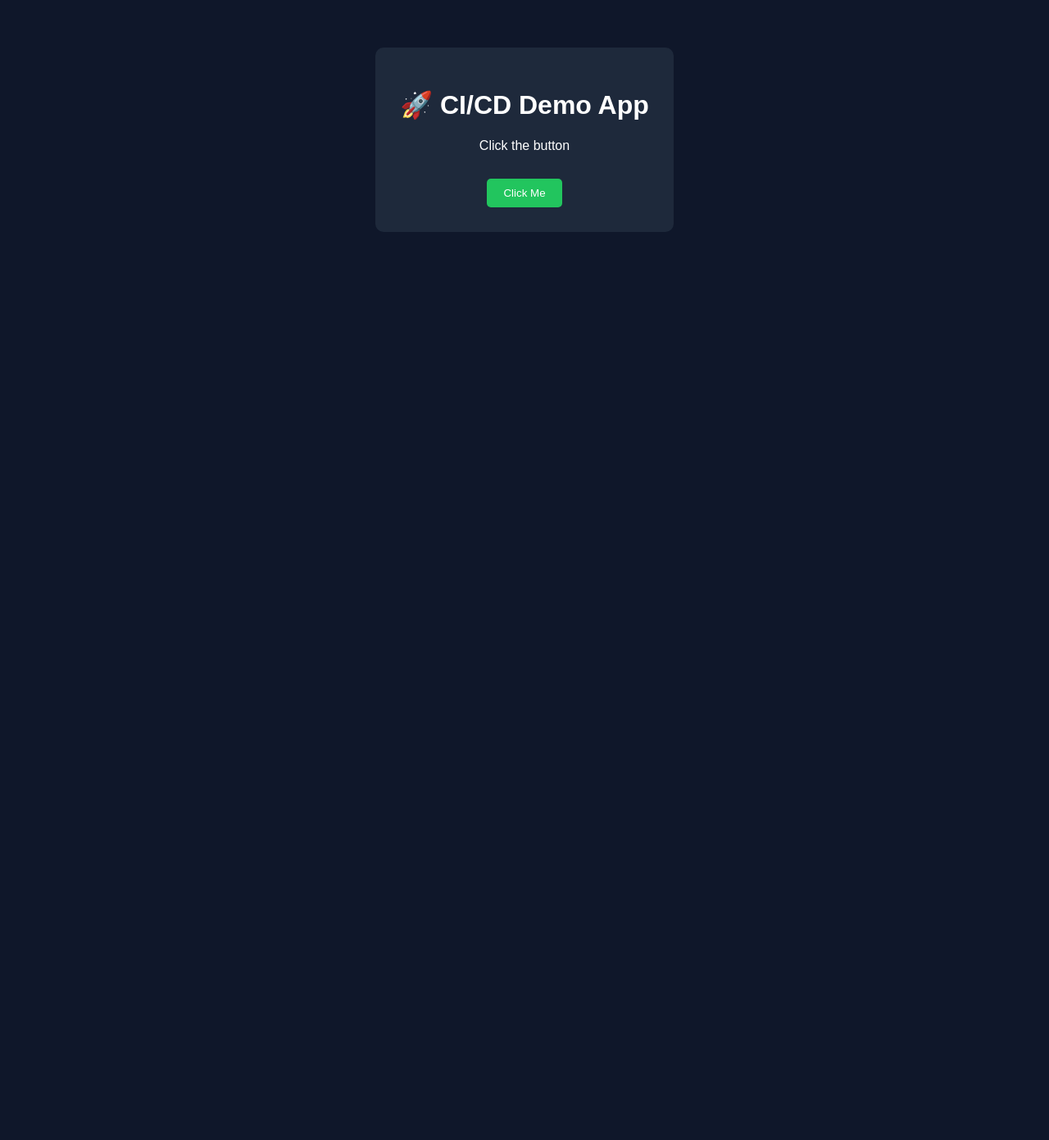
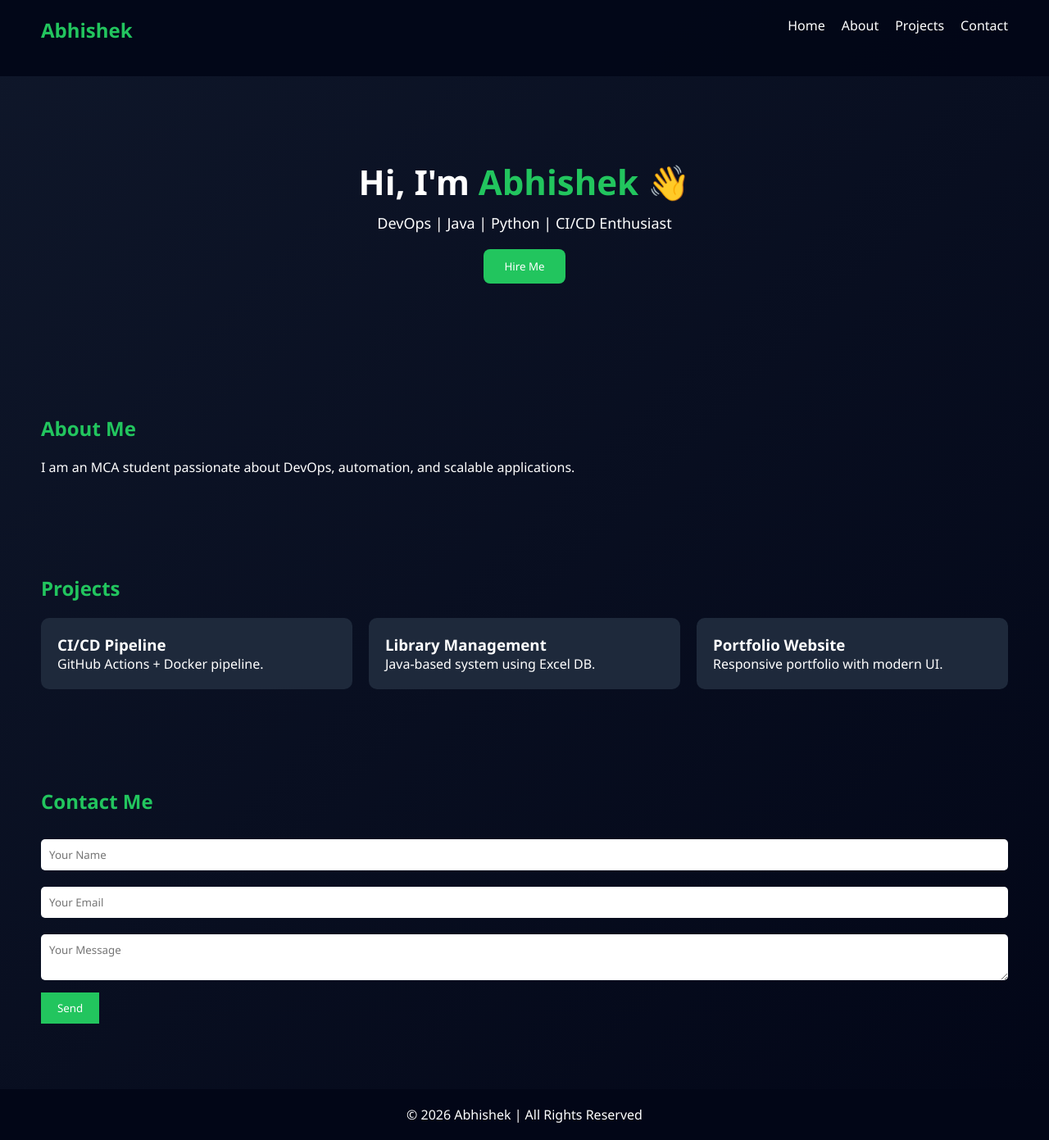
Before and after one commit to Abhishek25singh25/Github-Action-Project, a plain HTML site: page index.html in a window 1280 px wide. Shown: the whole page at 82% size. Before the commit the page ends 800 px from the top, so only its background shows below. Drawn offline with Linux system fonts and the light colour scheme.

Commit message:
Updated: index.html

```diff
--- a/index.html
+++ b/index.html
@@ -2,52 +2,185 @@
 <html lang="en">
 <head>
 <meta charset="UTF-8">
-  <title>My Simple App</title>
+<meta name="viewport" content="width=device-width, initial-scale=1.0">
+<title>Abhishek | Portfolio</title>
 
 <style>
-    body {
-      font-family: Arial;
-      background: #0f172a;
-      color: white;
-      text-align: center;
-      padding: 50px;
+* {
+  margin: 0;
+  padding: 0;
+  box-sizing: border-box;
+  font-family: 'Segoe UI', sans-serif;
 }
 
-    .box {
-      background: #1e293b;
-      padding: 30px;
-      border-radius: 10px;
-      display: inline-block;
+body {
+  background: linear-gradient(135deg, #0f172a, #020617);
+  color: white;
 }
 
-    button {
-      padding: 10px 20px;
+/* Navbar */
+nav {
+  display: flex;
+  justify-content: space-between;
+  padding: 20px 50px;
+  background: rgba(2,6,23,0.9);
+}
+
+nav h2 {
+  color: #22c55e;
+}
+
+nav ul {
+  display: flex;
+  gap: 20px;
+  list-style: none;
+}
+
+nav a {
+  color: white;
+  text-decoration: none;
+}
+
+/* Hero */
+.hero {
+  text-align: center;
+  padding: 100px 20px;
+}
+
+.hero h1 {
+  font-size: 42px;
+}
+
+.hero span {
+  color: #22c55e;
+}
+
+.hero p {
+  margin-top: 10px;
+  font-size: 18px;
+}
+
+.hero button {
+  margin-top: 20px;
+  padding: 12px 25px;
   border: none;
   background: #22c55e;
   color: white;
-      border-radius: 5px;
   cursor: pointer;
-      margin-top: 15px;
+  border-radius: 8px;
 }
 
-    button:hover {
-      background: #16a34a;
+/* Sections */
+section {
+  padding: 60px 50px;
+}
+
+h2 {
+  color: #22c55e;
+  margin-bottom: 20px;
+}
+
+/* Projects */
+.projects {
+  display: grid;
+  grid-template-columns: repeat(auto-fit, minmax(250px, 1fr));
+  gap: 20px;
+}
+
+.card {
+  background: #1e293b;
+  padding: 20px;
+  border-radius: 10px;
+  transition: 0.3s;
+}
+
+.card:hover {
+  transform: translateY(-10px);
+}
+
+/* Contact */
+.contact input, .contact textarea {
+  width: 100%;
+  margin: 10px 0;
+  padding: 10px;
+  border-radius: 5px;
+  border: none;
+}
+
+.contact button {
+  background: #22c55e;
+  padding: 10px 20px;
+  border: none;
+  color: white;
+  cursor: pointer;
+}
+
+/* Footer */
+footer {
+  text-align: center;
+  padding: 20px;
+  background: #020617;
+  margin-top: 20px;
 }
 </style>
 </head>
 
 <body>
 
-  <div class="box">
-    <h1>🚀 CI/CD Demo App</h1>
-    <p id="text">Click the button</p>
+<nav>
+  <h2>Abhishek</h2>
+  <ul>
+    <li><a href="#">Home</a></li>
+    <li><a href="#about">About</a></li>
+    <li><a href="#projects">Projects</a></li>
+    <li><a href="#contact">Contact</a></li>
+  </ul>
+</nav>
 
-    <button onclick="changeText()">Click Me</button>
+<div class="hero">
+  <h1>Hi, I'm <span>Abhishek</span> 👋</h1>
+  <p>DevOps | Java | Python | CI/CD Enthusiast</p>
+  <button onclick="hireMe()">Hire Me</button>
 </div>
 
+<section id="about">
+  <h2>About Me</h2>
+  <p>I am an MCA student passionate about DevOps, automation, and scalable applications.</p>
+</section>
+
+<section id="projects">
+  <h2>Projects</h2>
+  <div class="projects">
+    <div class="card">
+      <h3>CI/CD Pipeline</h3>
+      <p>GitHub Actions + Docker pipeline.</p>
+    </div>
+    <div class="card">
+      <h3>Library Management</h3>
+      <p>Java-based system using Excel DB.</p>
+    </div>
+    <div class="card">
+      <h3>Portfolio Website</h3>
+      <p>Responsive portfolio with modern UI.</p>
+    </div>
+  </div>
+</section>
+
+<section id="contact" class="contact">
+  <h2>Contact Me</h2>
+  <input type="text" placeholder="Your Name">
+  <input type="email" placeholder="Your Email">
+  <textarea placeholder="Your Message"></textarea>
+  <button>Send</button>
+</section>
+
+<footer>
+  <p>© 2026 Abhishek | All Rights Reserved</p>
+</footer>
+
 <script>
-    function changeText() {
-      document.getElementById("text").innerText = "Pipeline is working!";
+function hireMe() {
+  alert("Thanks for your interest! 🚀");
 }
 </script>
 
```
Lines whose indentation alone changed are shown as unchanged.
